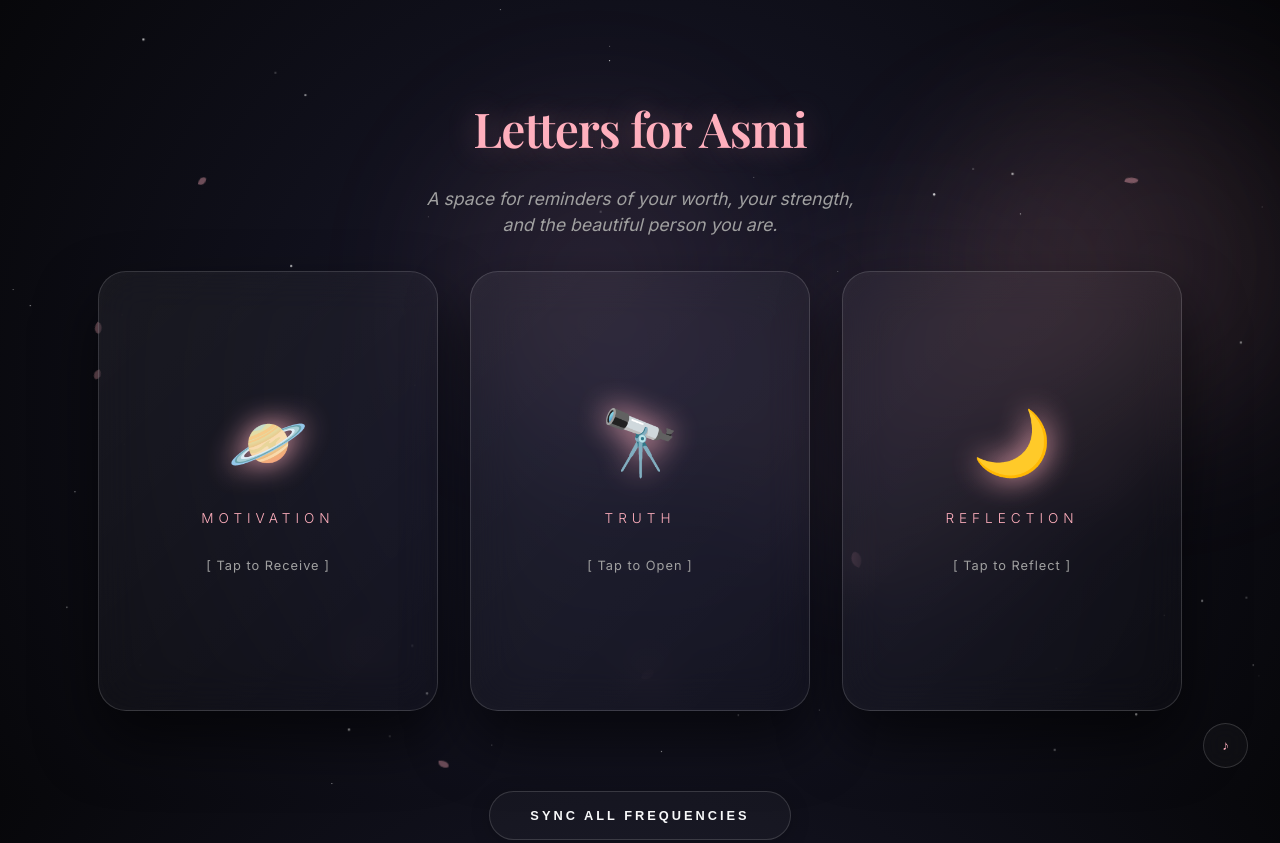
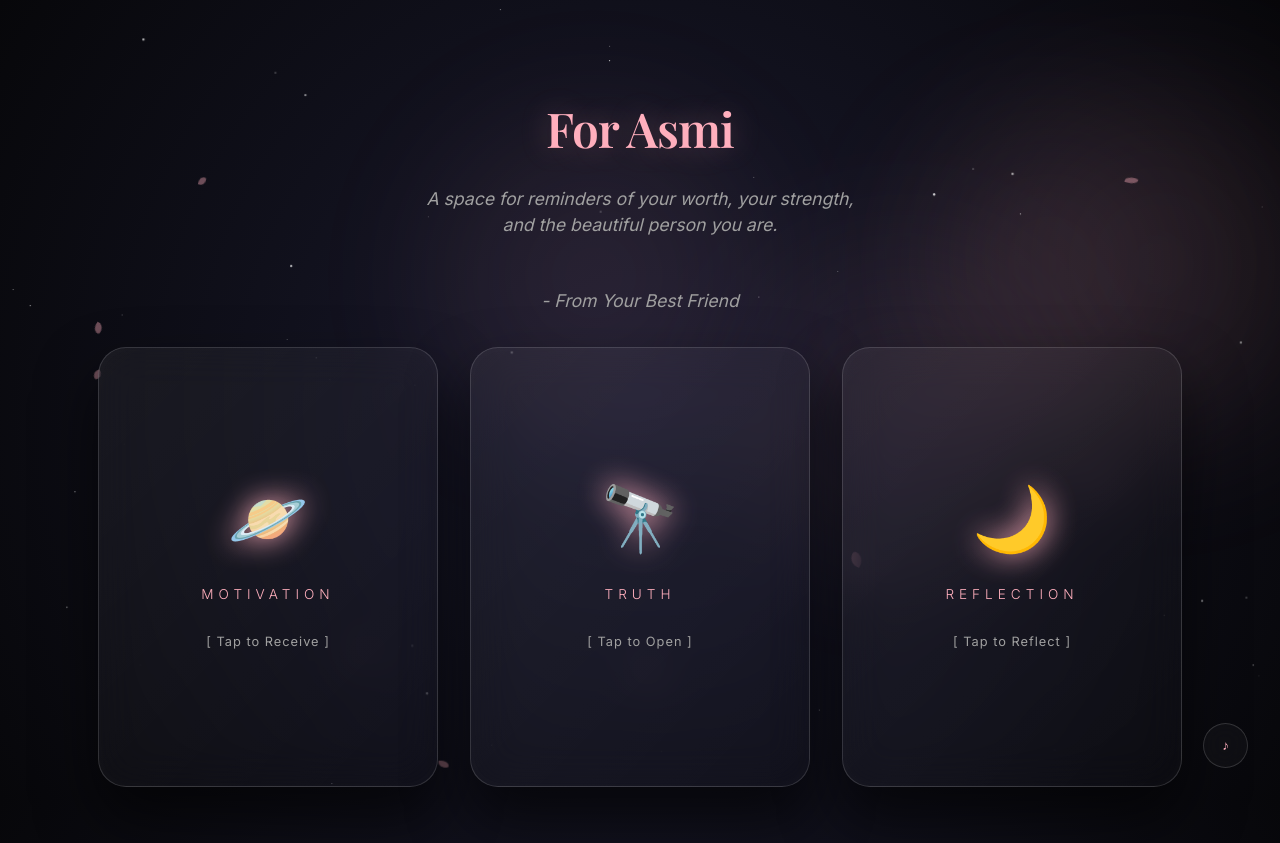
Before and after one commit to hashwath85/Asmi, a plain HTML site: page index.html in a window 1280 px wide. Shown: the top 843 px of the page. Drawn offline with nearby package versions, Linux system fonts and the light colour scheme; a web font is replaced by a local one.

Commit message:
Change title and header text to 'For Asmi'

```diff
--- a/index.html
+++ b/index.html
@@ -3,7 +3,7 @@
 <head>
     <meta charset="UTF-8">
     <meta name="viewport" content="width=device-width, initial-scale=1.0">
-    <title>Letters for Asmi</title>
+    <title>For Asmi</title>
     <!-- Elegant fonts from Google Fonts -->
     <link href="https://fonts.googleapis.com/css2?family=Playfair+Display:ital,wght@0,600;1,600&family=Inter:wght@300;400;600&family=Caveat:wght@400..700&display=swap" rel="stylesheet">
     <style>
@@ -328,8 +328,9 @@
     <button class="music-control" id="musicBtn" aria-label="Toggle Music"><span id="musicIcon">♪</span></button>
 
     <div class="main-container">
-        <h1>Letters for Asmi</h1>
+        <h1>For Asmi</h1>
         <p class="subtitle">A space for reminders of your worth, your strength, and the beautiful person you are.</p>
+        <p class="subtitle">                                                          - From Your Best Friend  </p>
 
         <div class="cards-grid">
             <!-- Card 1: Motivational -->
```
